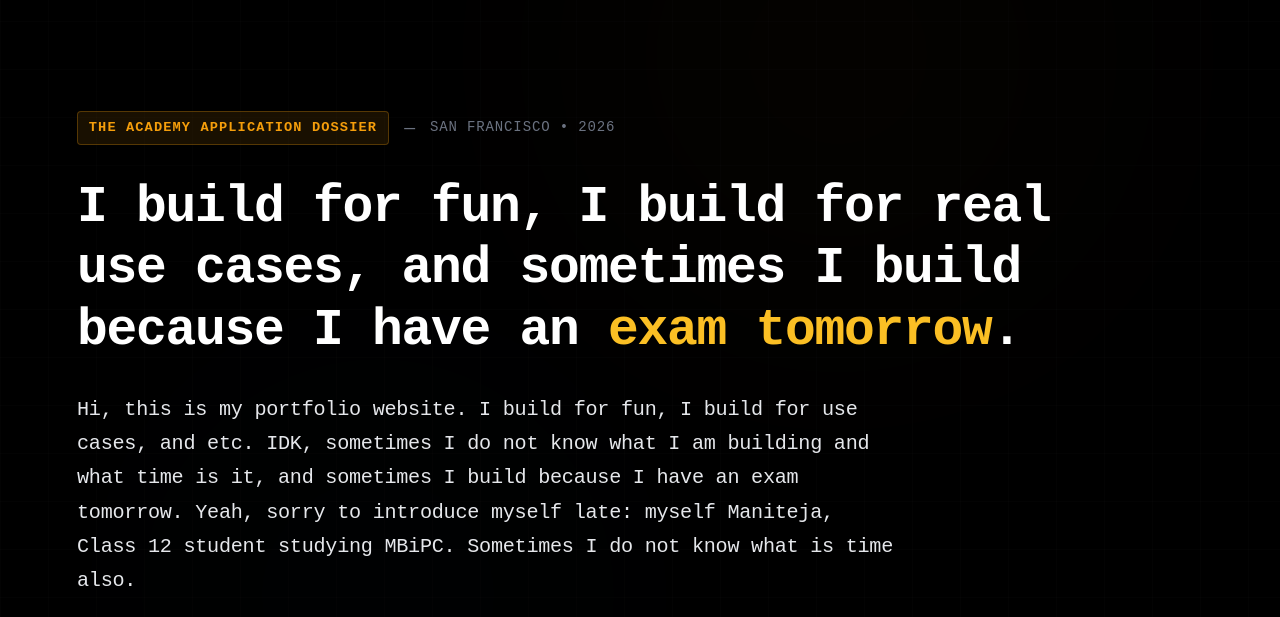
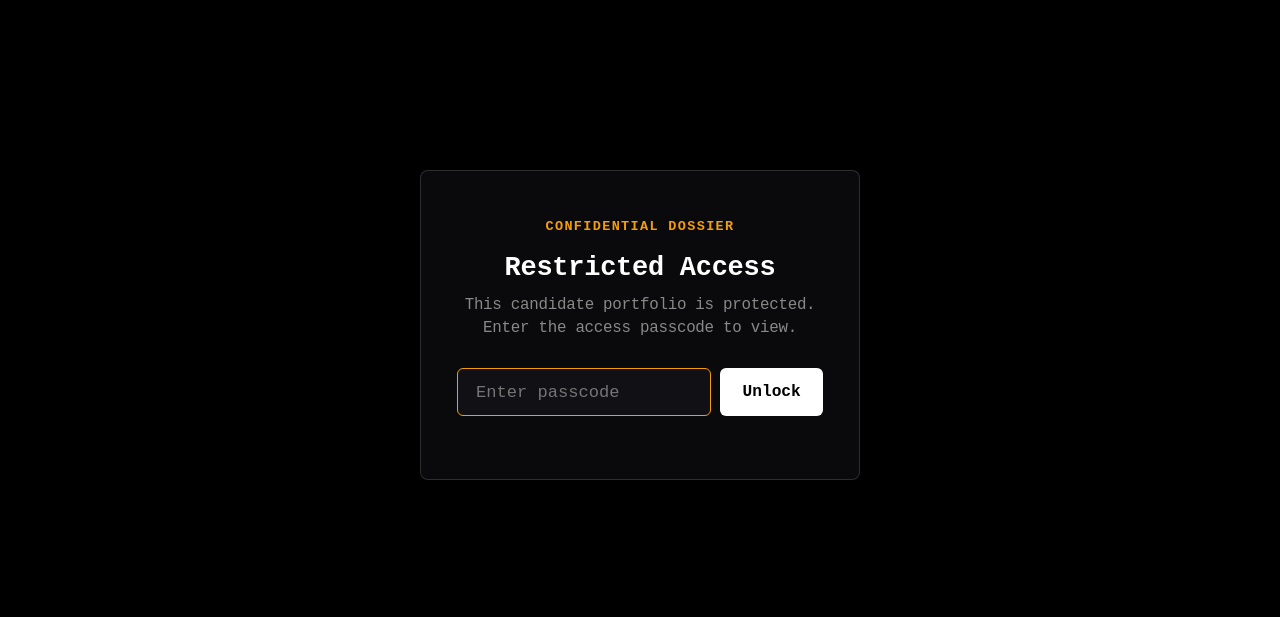
Before and after one commit to Vudattumaniteja/portfolioe, a website built with Vite: page index.html in a window 1280 px wide. Shown: the part 75-692 px from the top of the page. Built offline with nearby package versions, Linux system fonts and the light colour scheme; a web font is replaced by a local one.

Commit message:
feat: add confidential password gate and deploy to Vercel

```diff
--- a/index.html
+++ b/index.html
@@ -35,7 +35,21 @@
     }
     </script>
 </head>
-<body class="editorial-nocturne">
+<body class="editorial-nocturne gate-locked">
+
+    <!-- Password Access Gate -->
+    <div id="password-gate" class="password-gate-overlay">
+        <div class="password-card">
+            <div class="gate-tag mono-label">CONFIDENTIAL DOSSIER</div>
+            <h2 class="gate-title">Restricted Access</h2>
+            <p class="gate-desc">This candidate portfolio is protected. Enter the access passcode to view.</p>
+            <form id="gate-form" class="gate-form">
+                <input type="password" id="gate-input" class="gate-input" placeholder="Enter passcode" autofocus autocomplete="off" required />
+                <button type="submit" class="gate-btn">Unlock</button>
+            </form>
+            <p id="gate-error" class="gate-error" style="display: none;">Incorrect passcode. Please try again.</p>
+        </div>
+    </div>
 
     <!-- Atmospheric Grid & Grain -->
     <div class="ambient-glow glow-top" aria-hidden="true"></div>
--- a/main.js
+++ b/main.js
@@ -2,6 +2,38 @@
 import './style.css';
 
 document.addEventListener('DOMContentLoaded', () => {
+    // 0. Confidential Password Gate Controller
+    const gate = document.getElementById('password-gate');
+    const gateForm = document.getElementById('gate-form');
+    const gateInput = document.getElementById('gate-input');
+    const gateError = document.getElementById('gate-error');
+
+    const VALID_PASSCODES = ['academy', 'academy2026', 'theacademy', 'maniteja'];
+
+    const unlockGate = () => {
+        if (!gate) return;
+        gate.classList.add('gate-hidden');
+        document.body.classList.remove('gate-locked');
+        sessionStorage.setItem('portfolio_unlocked', 'true');
+    };
+
+    if (sessionStorage.getItem('portfolio_unlocked') === 'true') {
+        unlockGate();
+    }
+
+    if (gateForm) {
+        gateForm.addEventListener('submit', (e) => {
+            e.preventDefault();
+            const val = (gateInput.value || '').trim().toLowerCase();
+            if (VALID_PASSCODES.includes(val)) {
+                if (gateError) gateError.style.display = 'none';
+                unlockGate();
+            } else {
+                if (gateError) gateError.style.display = 'block';
+                gateInput.select();
+            }
+        });
+    }
     // 1. Subtle smooth scroll anchor handling
     document.querySelectorAll('a[href^="#"]').forEach(anchor => {
         anchor.addEventListener('click', function (e) {
--- a/style.css
+++ b/style.css
@@ -1013,3 +1013,107 @@ a {
         gap: 1rem;
     }
 }
+
+/* Password Gate Overlay */
+body.gate-locked {
+    overflow: hidden !important;
+}
+
+.password-gate-overlay {
+    position: fixed;
+    top: 0;
+    left: 0;
+    width: 100vw;
+    height: 100vh;
+    background: #000000;
+    z-index: 99999;
+    display: flex;
+    align-items: center;
+    justify-content: center;
+    padding: 1.5rem;
+    transition: opacity 0.3s ease, visibility 0.3s ease;
+}
+
+.password-gate-overlay.gate-hidden {
+    opacity: 0;
+    visibility: hidden;
+    pointer-events: none;
+}
+
+.password-card {
+    background: #0a0a0c;
+    border: 1px solid rgba(255, 255, 255, 0.14);
+    border-radius: 8px;
+    padding: 2.5rem 2rem;
+    max-width: 440px;
+    width: 100%;
+    text-align: center;
+    box-shadow: 0 20px 40px rgba(0, 0, 0, 0.8);
+}
+
+.gate-tag {
+    color: var(--accent-amber);
+    margin-bottom: 0.75rem;
+    font-size: 0.75rem;
+    letter-spacing: 0.1em;
+}
+
+.gate-title {
+    font-size: 1.5rem;
+    color: #ffffff;
+    margin-bottom: 0.5rem;
+    font-weight: 600;
+}
+
+.gate-desc {
+    color: #888888;
+    font-size: 0.88rem;
+    margin-bottom: 1.5rem;
+    line-height: 1.5;
+}
+
+.gate-form {
+    display: flex;
+    gap: 0.5rem;
+    margin-bottom: 1rem;
+}
+
+.gate-input {
+    flex: 1;
+    background: #111115;
+    border: 1px solid rgba(255, 255, 255, 0.16);
+    color: #ffffff;
+    padding: 0.75rem 1rem;
+    border-radius: 6px;
+    font-family: inherit;
+    font-size: 0.95rem;
+    outline: none;
+    transition: border-color 0.2s;
+}
+
+.gate-input:focus {
+    border-color: var(--accent-amber);
+}
+
+.gate-btn {
+    background: #ffffff;
+    color: #000000;
+    border: none;
+    padding: 0.75rem 1.25rem;
+    border-radius: 6px;
+    font-family: inherit;
+    font-weight: 600;
+    font-size: 0.9rem;
+    cursor: pointer;
+    transition: background 0.2s;
+}
+
+.gate-btn:hover {
+    background: var(--accent-amber);
+}
+
+.gate-error {
+    color: #ef4444;
+    font-size: 0.82rem;
+    margin-top: 0.5rem;
+}
```
